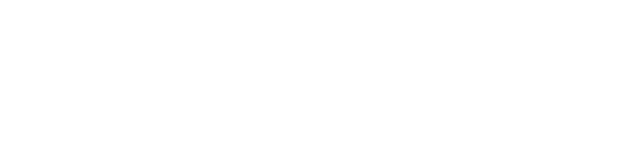
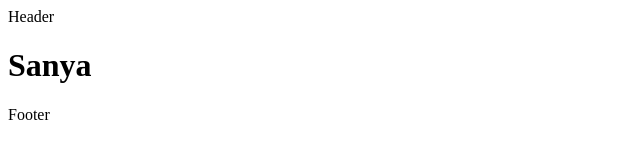
Before and after one commit to SanyaKasaudhan/ReactDay1, a plain HTML site: page index.html in a window 1280 px wide. Shown: the whole page, without its empty margins (0-640 px from the left). Drawn offline with nearby package versions, Linux system fonts and the light colour scheme.

Commit message:
Update index.html

```diff
--- a/index.html
+++ b/index.html
@@ -7,8 +7,15 @@
     <title>Hi</title>
 </head>
 <body>
+    <div id="header">Header</div>
+    <div id="root">Root</div>
+    <div id="footer">Footer</div>
     <script crossorigin src="https://unpkg.com/react@18/umd/react.development.js"></script>
 <script crossorigin src="https://unpkg.com/react-dom@18/umd/react-dom.development.js"></script>
-
+<script>
+    const heading=React.createElement("h1",{},"Sanya");
+    const root=ReactDOM.createRoot(document.getElementById("root"));
+    root.render(heading);
+    </script>
 </body>
 </html>
```
